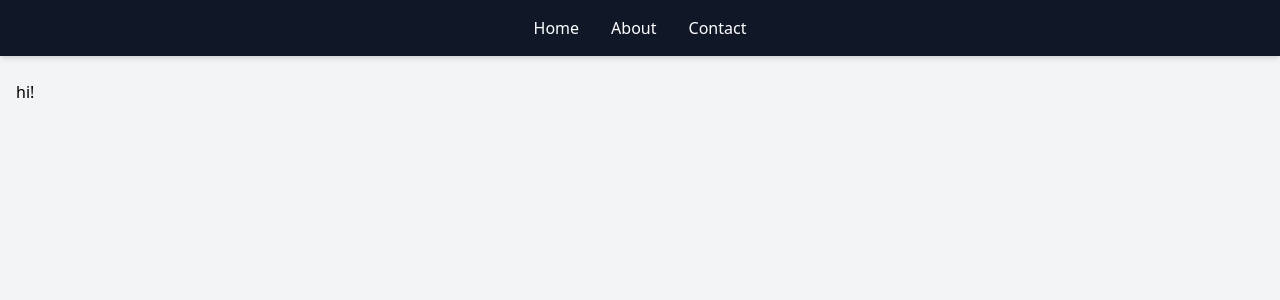
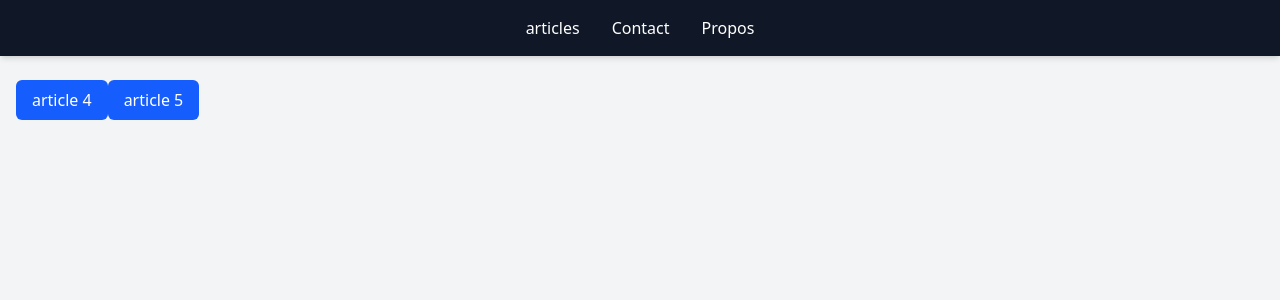
Before and after one commit to Smailnajim/mes, a React (Vite) app in the folder mes1/: page / in a window 1280 px wide. Shown: the top 300 px of the page. Built offline with nearby package versions, Linux system fonts and the light colour scheme.

Commit message:
Page de détail d'article (route dynamique /article/:id)

```diff
--- a/mes1/src/App.tsx
+++ b/mes1/src/App.tsx
@@ -1,8 +1,10 @@
 import { Route, Routes } from "react-router-dom"
-import Test from "./components/test"
+import Test from "./components/Articles"
 import Index from "./Layouts";
-import Test2 from "./components/test2";
+import Article from "./components/Article";
 import NotFound from "./components/NotFound";
+import Contact from "./components/Contact";
+import Propos from "./components/Propos";
 
 
 export default function App() {
@@ -11,7 +13,9 @@ export default function App() {
     <Routes>
       <Route path="/" element={<Index />}>
         <Route index element={<Test/>}/>
-        <Route path="Contact/:param?" element={<Test2/>}/>
+        <Route path="contact" element={<Contact/>}/>
+        <Route path="propos" element={<Propos/>}/>
+        <Route path="article/:id" element={<Article/>}/>
         <Route path="*" element={<NotFound />} />
       </Route>
     </Routes>
--- /dev/null
+++ b/mes1/src/components/Article.tsx
@@ -0,0 +1,12 @@
+import { useParams } from "react-router-dom";
+
+export default function Article(){
+    const {id} = useParams();
+
+    return (
+        <>
+            <h1>Article</h1>
+            <p>{id}</p>
+        </>
+    );
+}
--- /dev/null
+++ b/mes1/src/components/Articles.tsx
@@ -0,0 +1,21 @@
+import { useNavigate } from "react-router-dom";
+
+export default function Articles(){
+    const NavigateFunction = useNavigate();
+    return (
+        <section>
+            <button
+            className="inline-flex items-center gap-2 rounded-md bg-blue-600 px-4 py-2 font-medium text-white transition hover:bg-blue-500"
+            onClick={()=>{NavigateFunction(`/article/${4}`)}}
+            >
+                article 4
+            </button>
+            <button
+            className="inline-flex items-center gap-2 rounded-md bg-blue-600 px-4 py-2 font-medium text-white transition hover:bg-blue-500"
+            onClick={()=>{NavigateFunction(`/article/${5}`)}}
+            >
+                article 5
+            </button>
+        </section>
+    );
+}
--- /dev/null
+++ b/mes1/src/components/Contact.tsx
@@ -0,0 +1,9 @@
+
+export default function Contact(){
+    return (
+        <>
+        <h1>hi! I'm Smail.</h1>
+        <p>call me on : +212 6 ** **...</p>
+        </>
+    );
+}
--- a/mes1/src/components/NavBar.tsx
+++ b/mes1/src/components/NavBar.tsx
@@ -4,15 +4,15 @@ export default function NavBar() {
     return (
         <ul className="flex items-center justify-center gap-8 bg-gray-900 px-6 py-4 shadow-md">
             <li className="text-white font-medium hover:text-blue-400 transition duration-200">
-                <Link to="/">Home</Link>
+                <Link to="/">articles</Link>
             </li>
 
             <li className="text-white font-medium hover:text-blue-400 transition duration-200">
-                <Link to="/about">About</Link>
+                <Link to="/contact">Contact</Link>
             </li>
 
             <li className="text-white font-medium hover:text-blue-400 transition duration-200">
-                <Link to="/contact/06000">Contact</Link>
+                <Link to="/propos">Propos</Link>
             </li>
         </ul>
     );
--- /dev/null
+++ b/mes1/src/components/Propos.tsx
@@ -0,0 +1,7 @@
+export default function Propos(){
+    return (
+        <>
+        <p>Smail Najim is a Devloper Web full stack!</p>
+        </>
+    );
+}
--- a/mes1/src/components/test.tsx
+++ /dev/null
@@ -1,5 +0,0 @@
-export default function Test(){
-    return (
-    <h1>hi!</h1>
-    );
-}
--- a/mes1/src/components/test2.tsx
+++ /dev/null
@@ -1,16 +0,0 @@
-import { useLocation, useParams } from "react-router-dom";
-
-export default function Test2(){
-    const {param} = useParams();
-    const location = useLocation();
-
-    return (
-        <>
-            <h1>hi!</h1>
-            <p>{param}</p>
-            <p>
-                pathname:{location.pathname},
-            </p>
-        </>
-    );
-}
```
